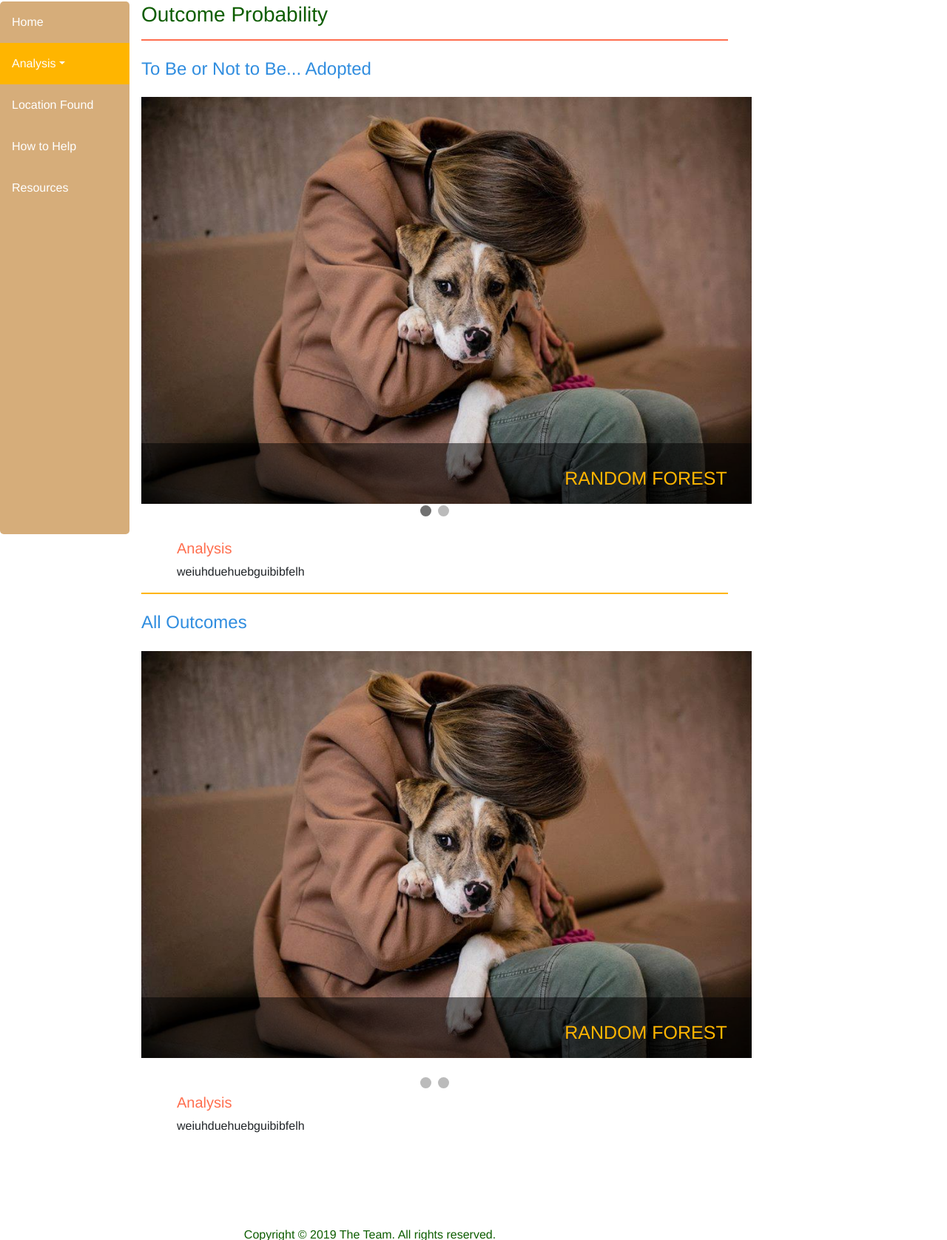
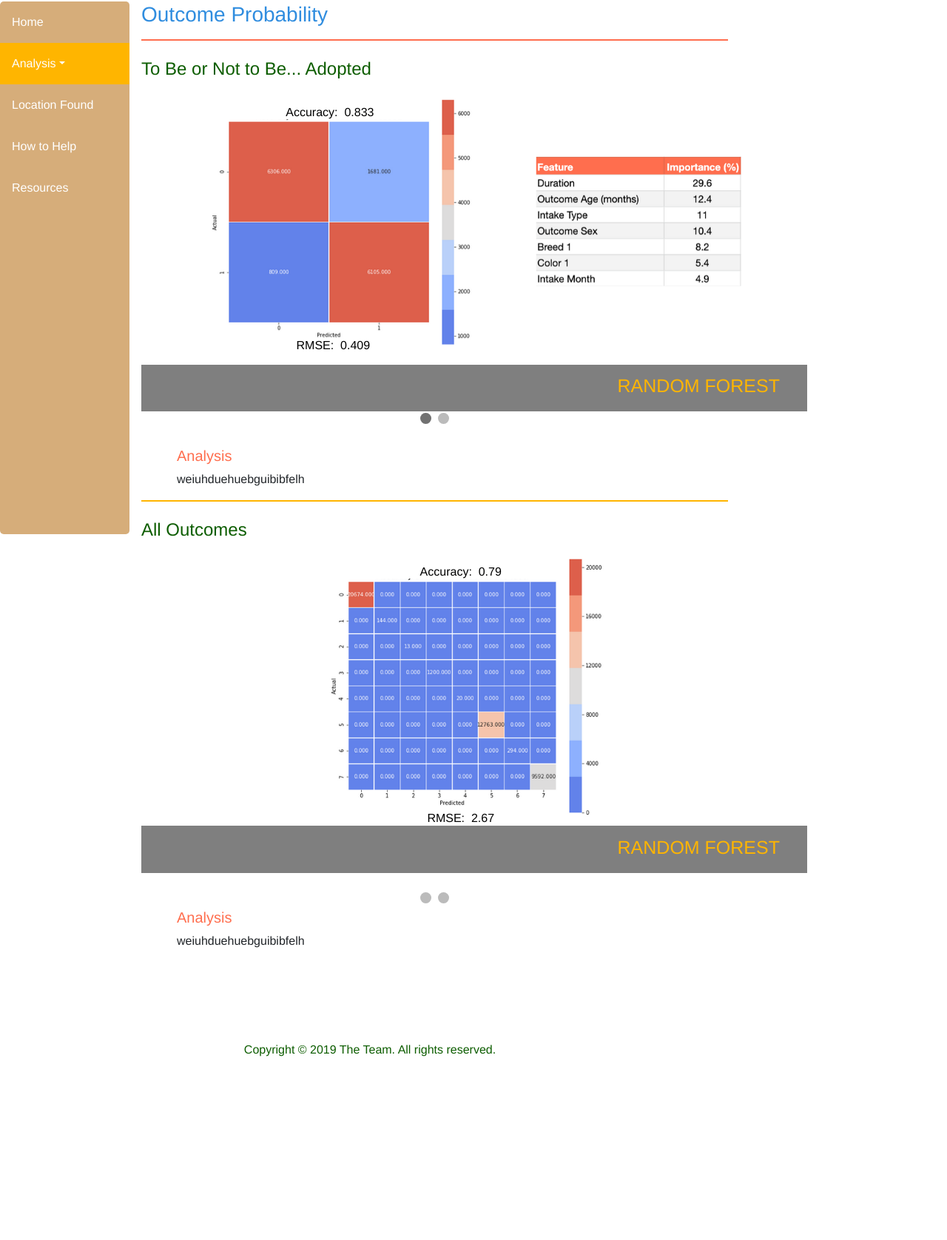
Before and after one commit to DeniseMcK9210/Animal-Adoption, a Flask app: page /adoption in a window 1280 px wide. Shown: the part 88-1764 px from the top of the page at 74% size. After the commit the page ends 1516 px from the top, so only its background shows below. Run offline with Flask 2, Linux system fonts and the light colour scheme; parts of the project's set-up code (start-up, migrations or seed data) failed here and were passed over; some libraries are stand-ins or nearby versions.

Commit message:
ml slideshow images
images added to media folder and html

```diff
--- a/App/static/css/style.css
+++ b/App/static/css/style.css
@@ -199,6 +199,13 @@ img {vertical-align: middle;}
   margin: auto;
 }
 
+/* Slideshow container */
+.slideshow-container-stat {
+  max-width: 900px;
+  position: relative;
+  margin: auto;
+}
+
 /* Caption text */
 .text {
   color: #ffb500;
@@ -301,9 +308,9 @@ img {vertical-align: middle;}
 
 .slide {
     position: inherit;
-    left: -825px;
-    width: 825px;
-    height: 550px;
+    left: -900px;
+    width: 900px;
+    height: 425px;
     -webkit-animation: slide 0.5s forwards;
     -webkit-animation-delay: 0s;
     animation: slide 0.5s forwards;
--- a/App/templates/adoption.html
+++ b/App/templates/adoption.html
@@ -43,14 +43,14 @@
 
         <!-- Page content -->
         <div class="content">
-            <h3 class="dpurple">Outcome Probability</h3>
+            <h3 class="pink">Outcome Probability</h3>
             <hr class="hr-o">
-            <h4 class= "pink my-4">To Be or Not to Be... Adopted</h4>
+            <h4 class= "dpurple my-4">To Be or Not to Be... Adopted</h4>
              <!-- Slideshow container -->
-            <div class="slideshow-container">
+            <div class="slideshow-container-stat">
 
                 <div class="mySlides1 slide">
-                  <img src="{{ url_for('static', filename='media/dog10.jpg') }}" style="width:100%">
+                  <img src="{{ url_for('static', filename='media/cm_bin_rf.png') }}" style="width:100%">
                   <div class="overlay2">
                     <div class="text">RANDOM FOREST
                     </div>
@@ -58,7 +58,7 @@
                 </div>
 
                 <div class="mySlides1 slide">
-                  <img src="{{ url_for('static', filename='media/dog10.jpg') }}" style="width:100%">
+                  <img src="{{ url_for('static', filename='media/cm_bin_xgb.png') }}" style="width:100%">
                     <div class="overlay2">
                   <div class="text">GRADIENT BOOSTING
                     </div>
@@ -75,12 +75,12 @@
             <p class="ml-5">weiuhduehuebguibibfelh</p>
 
             <hr class="hr-y">
-            <h4 class="pink my-4">All Outcomes</h4>
+            <h4 class="dpurple my-4">All Outcomes</h4>
                <!-- Slideshow container -->
-            <div class="slideshow-container">
+            <div class="slideshow-container-stat">
 
                 <div class="mySlides2 slide">
-                  <img src="{{ url_for('static', filename='media/dog10.jpg') }}" style="width:100%">
+                  <img src="{{ url_for('static', filename='media/cm_all_rf.png') }}" style="width:100%">
                   <div class="overlay2">
                     <div class="text">RANDOM FOREST
                     </div>
@@ -88,7 +88,7 @@
                 </div>
 
                 <div class="mySlides2 slide">
-                  <img src="{{ url_for('static', filename='media/dog10.jpg') }}" style="width:100%">
+                  <img src="{{ url_for('static', filename='media/cm_all_xgb.png') }}" style="width:100%">
                     <div class="overlay2">
                   <div class="text">GRADIENT BOOSTING
                     </div>
```
Also changed, not shown: App/static/media/cm_all_rf.png (added), App/static/media/cm_all_xgb.png (added), App/static/media/cm_bin_rf.png (added), App/static/media/cm_bin_xgb.png (added), App/static/media/cm_rf_all.png (deleted), App/static/media/cm_rf_bin.png (deleted), App/static/media/cm_xgb_all.png (deleted), App/static/media/cm_xgb_bin.png (deleted), 2 other files.
